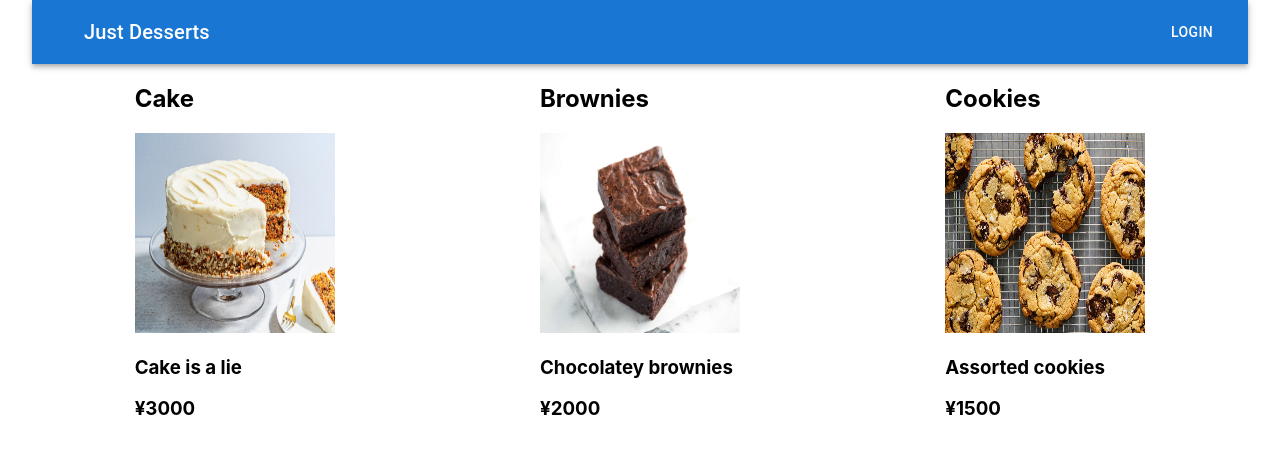
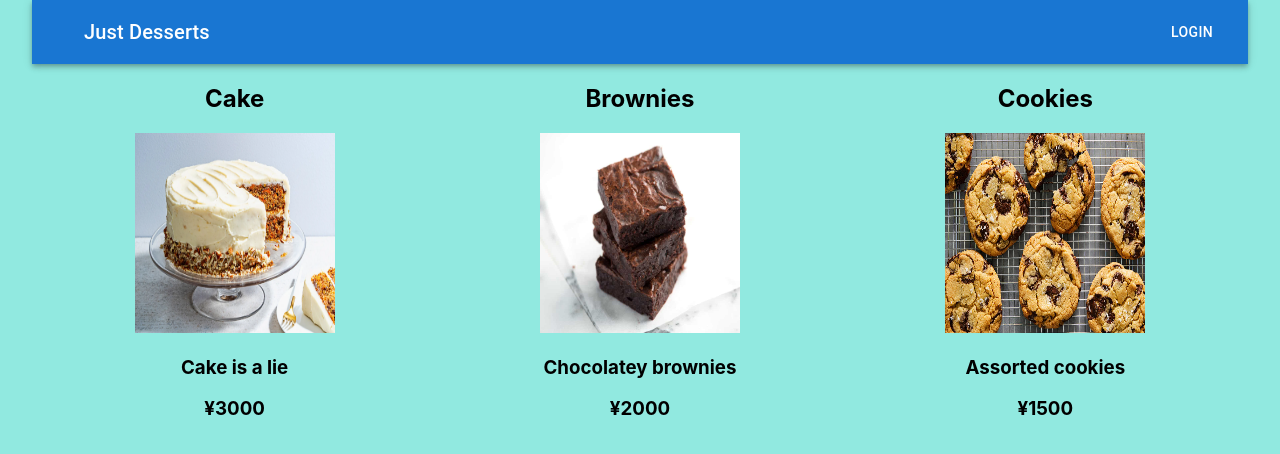
Before and after one commit to juliwithoutthee/justdessertsFE, a Next.js app: page / in a window 1280 px wide. Shown: the top 454 px of the page. Built offline with nearby package versions, Linux system fonts and the light colour scheme.

Commit message:
Adds background color styling

```diff
--- a/styles/globals.css
+++ b/styles/globals.css
@@ -1,5 +1,6 @@
 html,
 body {
+  background-color: rgb(145, 233, 224);
   padding: 0;
   margin: 0;
   font-family: -apple-system, BlinkMacSystemFont, Segoe UI, Roboto, Oxygen,
@@ -20,12 +21,13 @@ a {
     color-scheme: dark;
   }
   body {
-    color: white;
+    color: turquoise;
     background: black;
   }
 }
 
 .items{
+  text-align: center;
   display: flex;
   flex-direction: row;
   justify-content: space-around;
```
